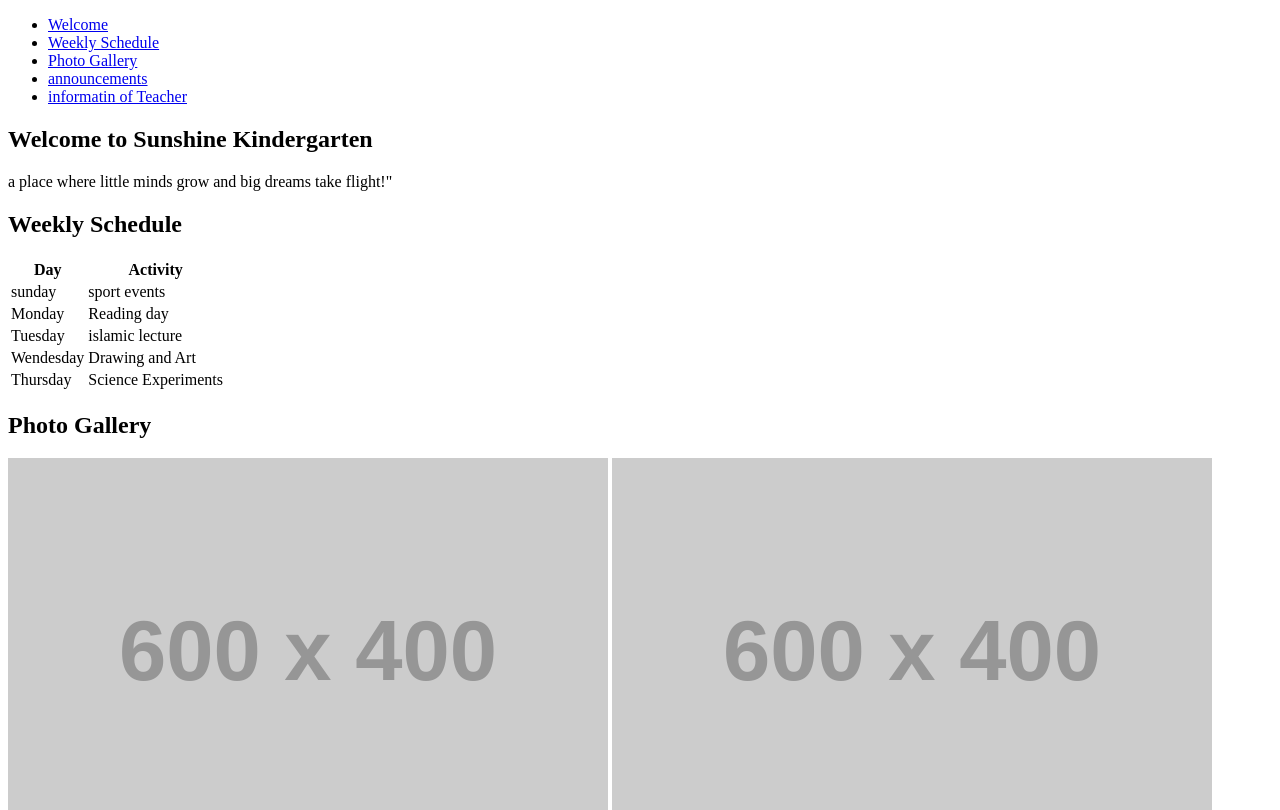
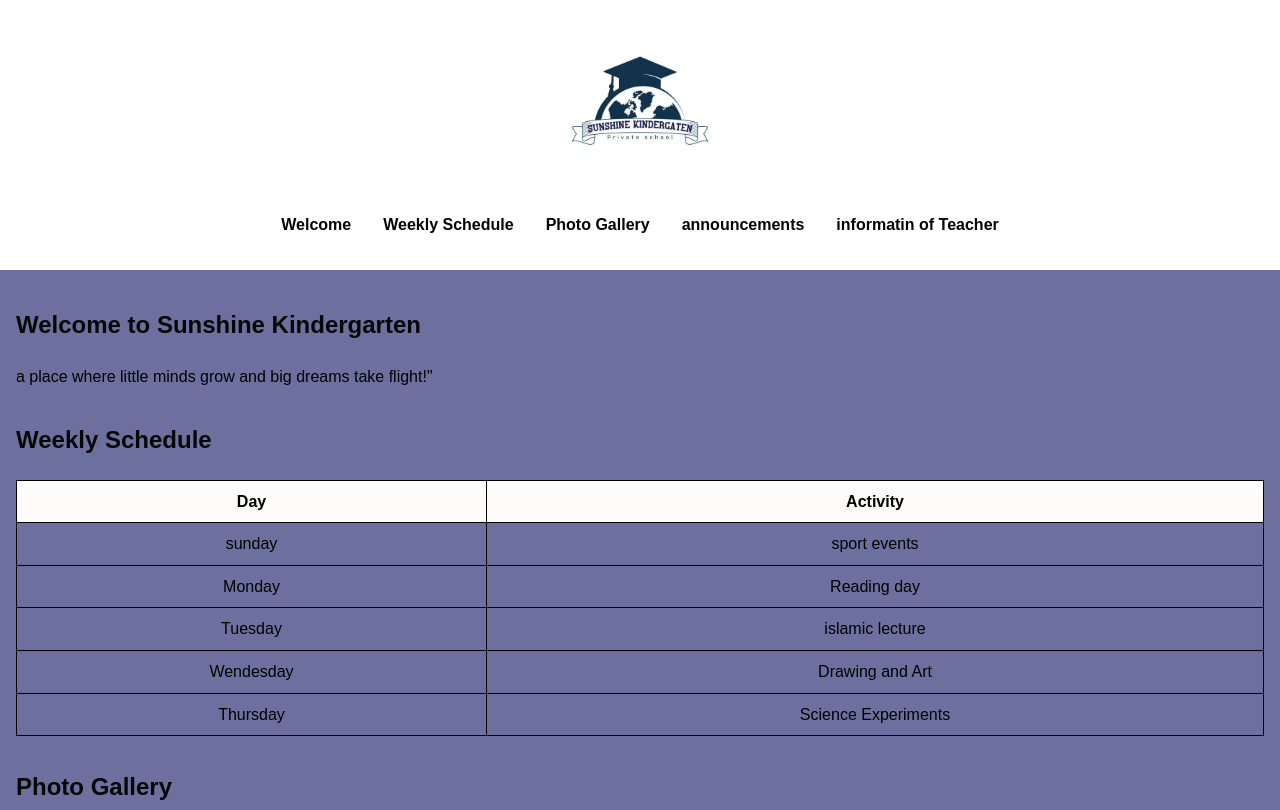
Before and after one commit to MiladRafat2/mycs333, a plain HTML site: page index.html in a window 1280 px wide. Shown: the top 810 px of the page. Drawn offline with Linux system fonts and the light colour scheme; placeholder pictures from the web are drawn by us.

Commit message:
Final css and insert logo

```diff
--- a/index.html
+++ b/index.html
@@ -4,11 +4,12 @@
     <meta charset="UTF-8">
     <meta name="viewport" content="width=>, initial-scale=1.0">
     <title>Sunshine Kindergarten</title>
-    <link rel="style" href="styles.css">
+    <link rel="stylesheet" href="style.css">
 
 </head>
 <body>
     <header>
+       <img src="logo.jpg" class="logo">
         <nav>
             <ul>
                 <li><a href="#welcome">Welcome</a></li>
@@ -25,7 +26,7 @@
 
     <main>
         <section id="welcome">
-            <h2>Welcome to  Sunshine Kindergarten</h2>
+            <h2>Welcome to  Sunshine Kindergarten </h2>
             <p>a place where little minds grow and big dreams take flight!"</p>
         </section>
 
--- a/style.css
+++ b/style.css
@@ -0,0 +1,108 @@
+/* General Styles */
+body {
+    font-family: Arial, sans-serif;
+    line-height: 1.6;
+    margin: 0;
+    padding: 0;
+    background-color: #6d709e;
+}
+
+/* Header Styles */
+header {
+    background-color: #ffffff;
+    color: #fffcfc;
+    padding: 1rem;
+    text-align: center;
+}
+
+nav ul {
+    display: flex;
+    justify-content: center;
+    list-style: none;
+    padding: 0;
+}
+
+nav li {
+    margin: 0 1rem;
+}
+
+nav a {
+    text-decoration: none;
+    color: #050404;
+    font-weight: bold;
+}
+
+nav a:hover {
+    color: #0c0b0b;
+}
+
+
+main {
+    padding: 1rem;
+}
+
+section {
+    margin-bottom: 2rem;
+}
+
+h2 {
+    color: #070707;
+}
+
+/* Weekly Schedule Styles */
+table {
+    width: 100%;
+    border-collapse: collapse;
+    margin-top: 1rem;
+}
+
+table, th, td {
+    border: 1px solid #000000;
+    padding: 0.5rem;
+    text-align: center;
+}
+
+th {
+    background-color: #fdfafa;
+}
+
+/* Gallery Styles */
+.gallery-grid {
+    display: flex;
+    flex-wrap: wrap;
+    gap: 1rem;
+    margin-top: 1rem;
+}
+
+.gallery-grid img {
+    width: calc(50% - 1rem);
+    height: auto;
+}
+
+
+footer {
+    background-color: #f8f2f2;
+    color: #070707;
+    text-align: center;
+    padding: 1rem;
+    margin-top: 2rem;
+}
+
+/* Responsive Design */
+@media (max-width: 768px) {
+    .gallery-grid img {
+        width: calc(100% - 1rem);
+    }
+
+    nav ul {
+        flex-direction: column;
+    }
+}
+
+.logo {
+    max-width: 180px;
+    height: auto;
+    display: block;
+    margin: 0 auto;
+
+}
```
Also changed, not shown: logo.jpg (added).
